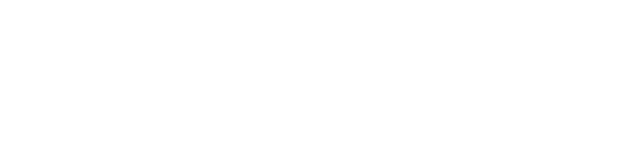
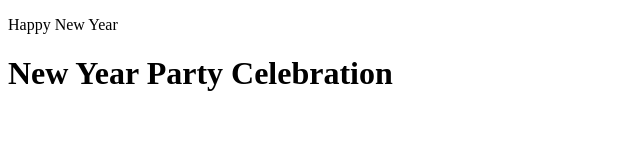
Before and after one commit to mahmudibna1027/assign-ment1st, a plain HTML site: page index.html in a window 1280 px wide. Shown: the whole page, without its empty margins (0-640 px from the left). Drawn offline with Linux system fonts and the light colour scheme.

Commit message:
first commit

```diff
--- a/index.html
+++ b/index.html
@@ -7,6 +7,15 @@
     <link rel="stylesheet" href="style.css">
 </head>
 <body>
-
+    <header>
+       <div class="container">
+        <div class="banner-text">
+            <p>Happy New Year</p>
+           <h1>
+            New Year Party Celebration
+           </h1>
+        </div>
+       </div>
+    </header>
 </body>
 </html>
```
